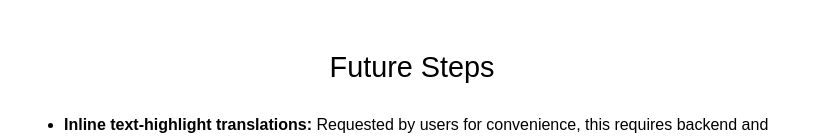
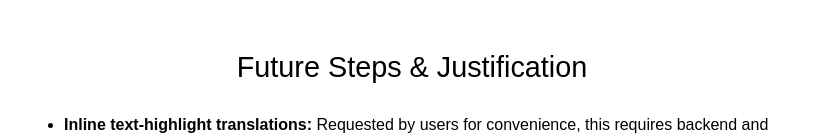
Before and after one commit to Chloexf795/chloexf795.github.io, a plain HTML site: page weblinguo.html in a window 1280 px wide. Shown: the part 9473-9613 px from the top of the page, without its empty margins (228-1051 px from the left). Drawn offline with nearby package versions, Linux system fonts and the light colour scheme.

Commit message:
final check

```diff
--- a/weblinguo.html
+++ b/weblinguo.html
@@ -219,7 +219,7 @@
         </p>
 
         <!-- Future Steps Justification -->
-        <h3>Future Steps</h3>
+        <h3>Future Steps & Justification</h3>
         <ul>
             <li><strong>Inline text-highlight translations:</strong> Requested by users for convenience, this requires backend and frontend development to achieve real-time translation interaction.</li>
             <li><strong>Mobile compatibility:</strong> User interest indicated the importance of developing a responsive, cross-device compatible plugin to extend accessibility beyond desktop browsers.</li>
```
